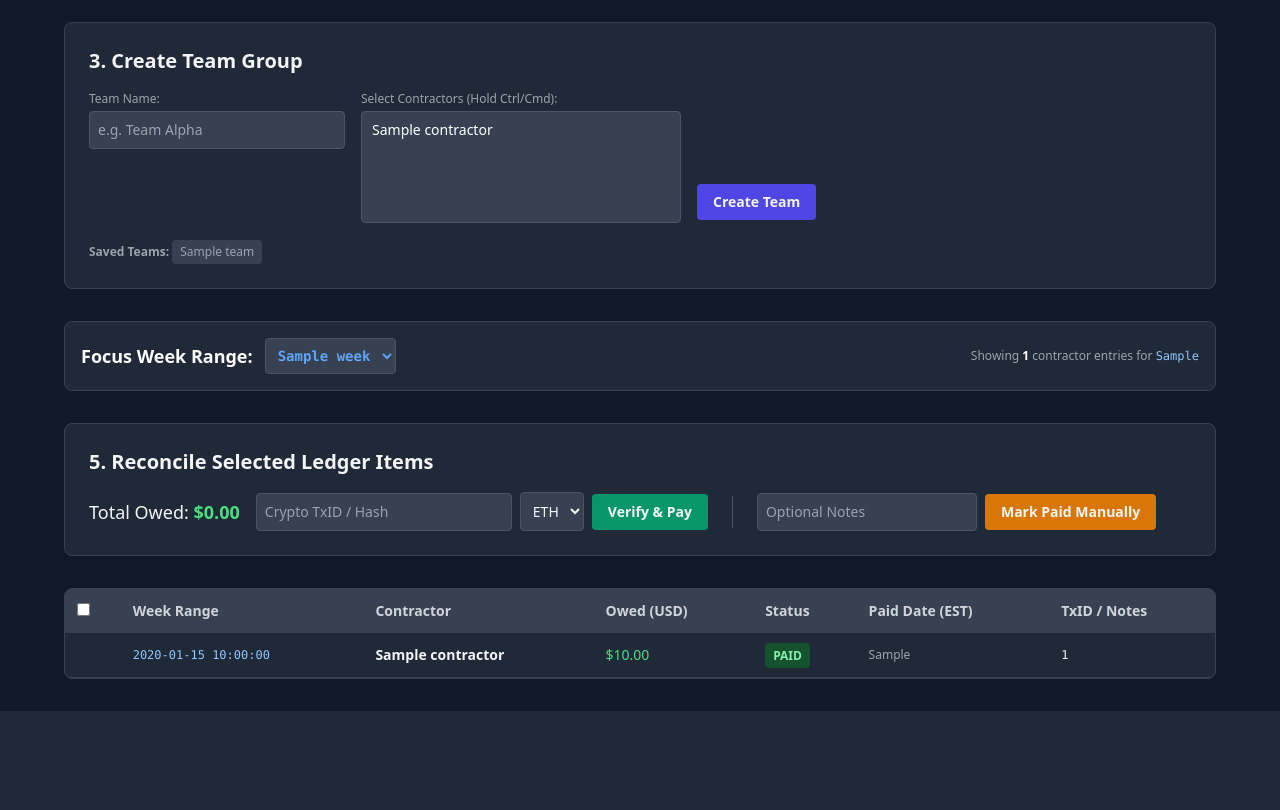
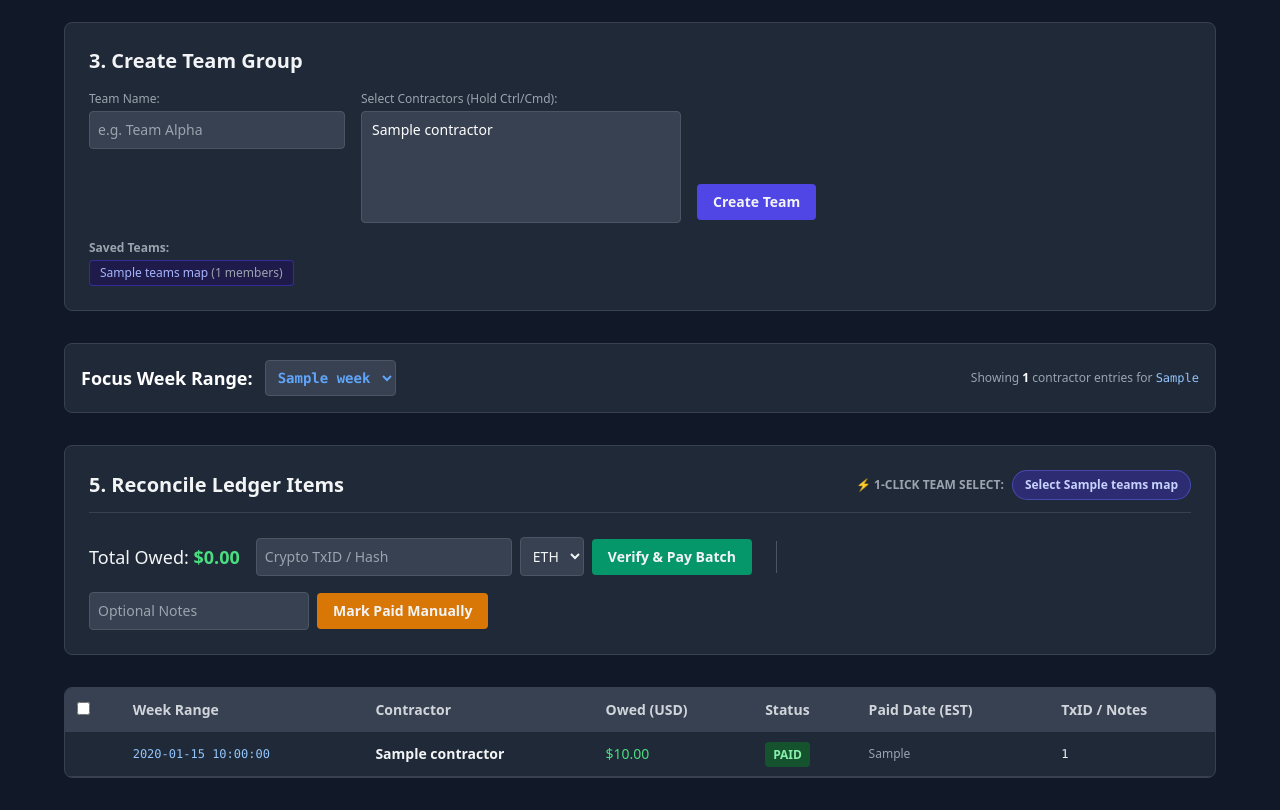
Before and after one commit to CheapBlueG/contractor-payout-app, a FastAPI app: template templates/index.html in a window 1280 px wide. Shown: the part 519-1329 px from the top of the page. Before the commit the page ends 1230 px from the top, so only its background shows below. Run offline with FastAPI, Linux system fonts and the light colour scheme; the template is opened without the code that fills it: most values are stand-ins (such as "Sample title", 1, 10 or a date in 2020); some libraries are stand-ins or nearby versions.

Commit message:
Update index.html

```diff
--- a/templates/index.html
+++ b/templates/index.html
@@ -55,7 +55,6 @@
                 <span>🗑️</span> Delete Week Data
             </h2>
             <div class="grid grid-cols-1 md:grid-cols-2 gap-6">
-                <!-- Method A: Quick Delete Selected Week -->
                 <div class="bg-gray-800/80 p-4 rounded border border-gray-700 flex flex-col justify-between space-y-3">
                     <div>
                         <span class="text-xs font-bold text-gray-400 uppercase tracking-wider block mb-1">Option A: Delete Focused Week</span>
@@ -73,7 +72,6 @@
                     </div>
                 </div>
 
-                <!-- Method B: Delete by Custom Range -->
                 <div class="bg-gray-800/80 p-4 rounded border border-gray-700 flex flex-col justify-between space-y-3">
                     <div>
                         <span class="text-xs font-bold text-gray-400 uppercase tracking-wider block mb-1">Option B: Select Date Range to Delete</span>
@@ -113,12 +111,16 @@
                     <span>Create Team</span>
                 </button>
             </div>
-            {% if teams %}
-            <div class="text-xs text-gray-400 mt-2">
+            {% if teams_map %}
+            <div class="text-xs text-gray-400 mt-2 space-y-1">
                 <strong>Saved Teams:</strong>
-                {% for team in teams %}
-                    <span class="inline-block bg-gray-700 px-2 py-1 rounded mr-2">{{ team.name }}</span>
-                {% endfor %}
+                <div class="flex flex-wrap gap-2 mt-1">
+                    {% for team_name, members in teams_map.items() %}
+                        <span class="inline-block bg-indigo-950 border border-indigo-700/60 px-2.5 py-1 rounded text-indigo-300 font-medium">
+                            {{ team_name }} <span class="text-gray-400">({{ members|length }} members)</span>
+                        </span>
+                    {% endfor %}
+                </div>
             </div>
             {% endif %}
         </div>
@@ -141,10 +143,25 @@
             {% endif %}
         </div>
 
-        <!-- 5. Reconciliation Action Bar -->
+        <!-- 5. Reconciliation & Real-Time Team Selection Bar -->
         <div class="bg-gray-800 p-6 rounded-lg border border-gray-700 space-y-4">
-            <h2 class="text-xl font-semibold">5. Reconcile Selected Ledger Items</h2>
-            <div class="flex flex-wrap gap-4 items-center">
+            <div class="flex items-center justify-between border-b border-gray-700 pb-3 flex-wrap gap-2">
+                <h2 class="text-xl font-semibold">5. Reconcile Ledger Items</h2>
+
+                <!-- Real-time Team Quick Selectors -->
+                {% if teams_map %}
+                <div class="flex items-center gap-2 flex-wrap">
+                    <span class="text-xs font-semibold text-gray-400 uppercase">⚡ 1-Click Team Select:</span>
+                    {% for team_name, members in teams_map.items() %}
+                        <button type="button" onclick="selectTeam('{{ team_name }}')" class="bg-indigo-900/80 hover:bg-indigo-700 border border-indigo-500/50 text-indigo-200 text-xs px-3 py-1.5 rounded-full font-semibold transition-all">
+                            Select {{ team_name }}
+                        </button>
+                    {% endfor %}
+                </div>
+                {% endif %}
+            </div>
+
+            <div class="flex flex-wrap gap-4 items-center pt-2">
                 <p class="font-medium text-lg">Total Owed: <span id="selectedSum" class="text-green-400 font-bold">$0.00</span></p>
 
                 <div class="flex items-center gap-2">
@@ -155,7 +172,7 @@
                         <option value="LTC">LTC</option>
                     </select>
                     <button id="btnReconcile" onclick="reconcileCrypto()" class="bg-emerald-600 px-4 py-2 rounded text-sm hover:bg-emerald-500 font-semibold transition-all flex items-center gap-2">
-                        <span>Verify & Pay</span>
+                        <span>Verify & Pay Batch</span>
                     </button>
                 </div>
 
@@ -189,7 +206,7 @@
                     <tr class="border-b border-gray-700 hover:bg-gray-750">
                         <td class="p-3">
                             {% if row.status == 'UNPAID' %}
-                            <input type="checkbox" class="row-checkbox" value="{{ row.id }}" data-amount="{{ row.amount_owed_usd }}" onclick="updateSum()">
+                            <input type="checkbox" class="row-checkbox" value="{{ row.id }}" data-amount="{{ row.amount_owed_usd }}" data-contractor="{{ row.contractor }}" onclick="updateSum()">
                             {% endif %}
                         </td>
                         <td class="p-3 font-mono text-xs text-blue-300">{{ row.week_date }}</td>
@@ -217,6 +234,9 @@
     </div>
 
     <script>
+        // Parse teams map from backend JSON string safely
+        const teamsMap = {{ teams_json | safe }};
+
         function setBtnLoading(btnId, isLoading, loadingText = "Processing...") {
             const btn = document.getElementById(btnId);
             if (!btn) return;
@@ -243,11 +263,37 @@
             updateSum();
         }
 
+        function selectTeam(teamName) {
+            // Clear existing checkbox selections
+            document.querySelectorAll('.row-checkbox').forEach(cb => cb.checked = false);
+
+            if (!teamName || !teamsMap[teamName]) {
+                updateSum();
+                return;
+            }
+
+            const members = teamsMap[teamName].map(m => m.trim().toLowerCase());
+            let matchedCount = 0;
+
+            document.querySelectorAll('.row-checkbox').forEach(cb => {
+                const contractor = (cb.getAttribute('data-contractor') || '').trim().toLowerCase();
+                if (members.includes(contractor)) {
+                    cb.checked = true;
+                    matchedCount++;
+                }
+            });
+
+            updateSum();
+
+            if (matchedCount === 0) {
+                alert(`No unpaid entries found for "${teamName}" in this focused week.`);
+            }
+        }
+
         function getSelectedIds() {
             return Array.from(document.querySelectorAll('.row-checkbox:checked')).map(cb => parseInt(cb.value));
         }
 
-        // Deterministic date range formatter (prevents UTC/Local timezone shifts)
         function formatDateRange(startStr, endStr) {
             const months = ["Jan", "Feb", "Mar", "Apr", "May", "Jun", "Jul", "Aug", "Sep", "Oct", "Nov", "Dec"];
             const [sYear, sMonth, sDay] = startStr.split('-');
@@ -361,7 +407,7 @@
 
         async function reconcileCrypto() {
             const ids = getSelectedIds();
-            const txId = document.getElementById('txId').value;
+            const txId = document.getElementById('txId').value.trim();
             const symbol = document.getElementById('cryptoSymbol').value;
             if(!ids.length || !txId) return alert('Select items and enter TxID');
 
```
